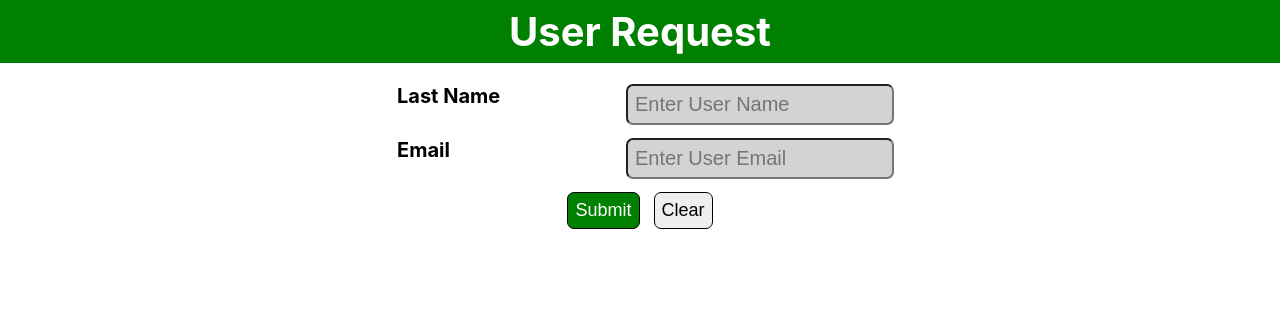
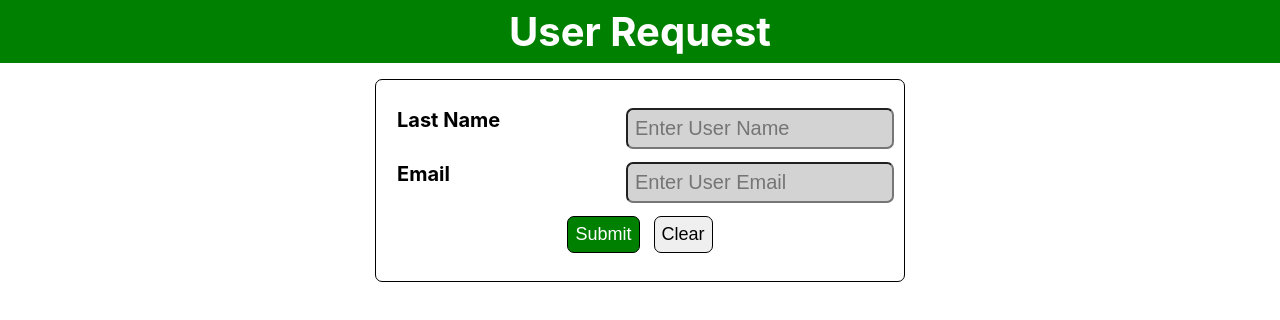
Before and after one commit to bradpritchett/ASCC, a React (Create React App) app: page / in a window 1280 px wide. Shown: the top 320 px of the page. Built offline with nearby package versions, Linux system fonts and the light colour scheme.

Commit message:
Added border to the form

```diff
--- a/src/index.css
+++ b/src/index.css
@@ -22,7 +22,11 @@ h1 {
 
 form {
 	width: 100%;
-	margin: 7px 0;
+	max-width: 500px;
+    margin: 16px auto;
+    padding: 14px;
+    border: 1px solid #000;
+    border-radius: 7px;
 }
 
 form div {
```
